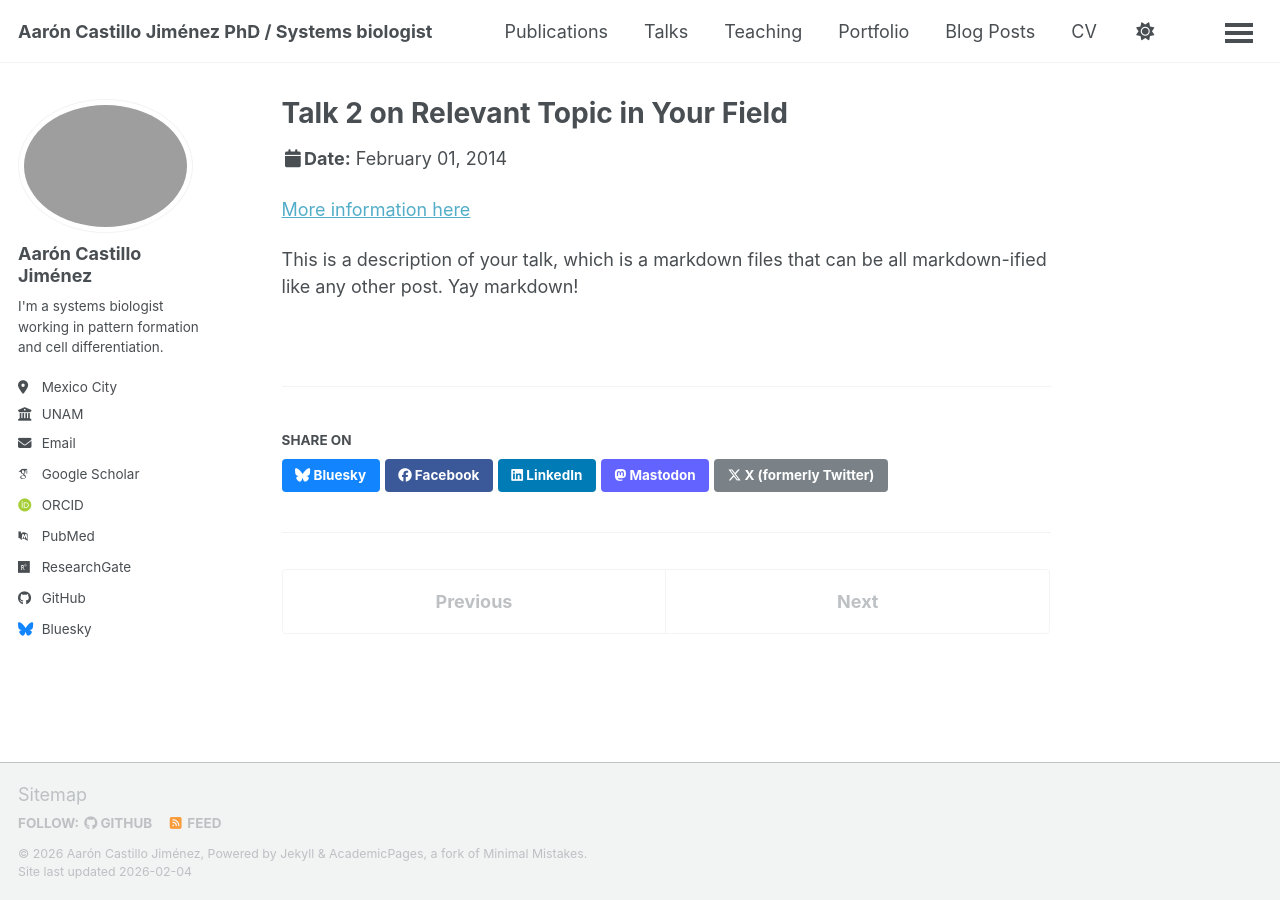
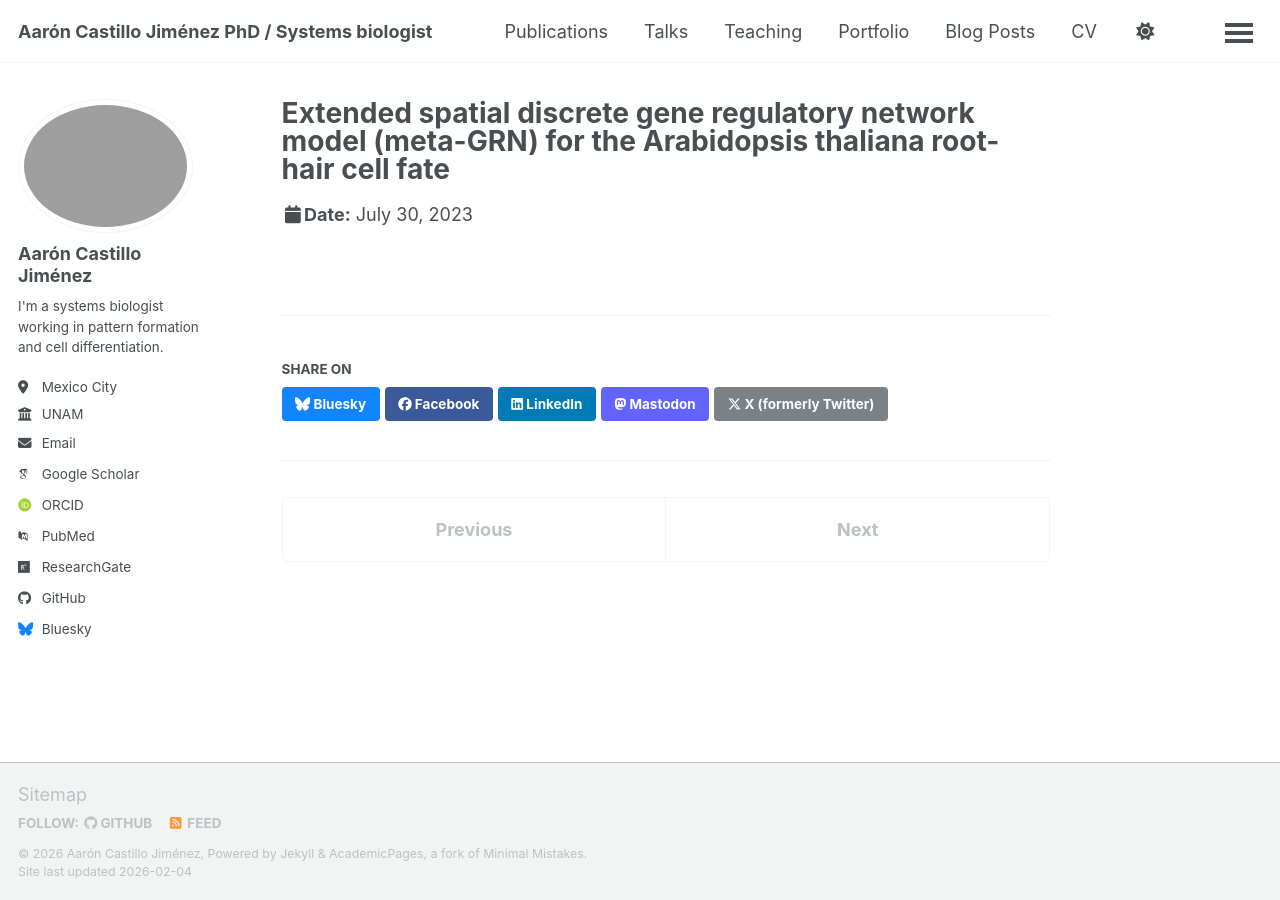
Before and after one commit to AaronCastilloJimenez/aaroncastillojimenez.github.io, a Jekyll site: the page built from _talks/2014-02-01-talk-2.md, in a window 1280 px wide. Built offline with Jekyll 4.4.1, drawn with Linux system fonts in a browser that asks for light colours; some web fonts are replaced; a script bundle is joined from its source files by our own code; library files that are not in the unit come from our copies.

Commit message:
2023-07-30-talk-2.md

```diff
--- a/_talks/2014-02-01-talk-2.md
+++ b/_talks/2014-02-01-talk-2.md
@@ -1,13 +1,10 @@
 ---
-title: "Talk 2 on Relevant Topic in Your Field"
+title: "Extended spatial discrete gene regulatory network model (meta-GRN) for the Arabidopsis thaliana
+root-hair cell fate"
 collection: talks
-type: "Talk"
+type: "Presentation"
 permalink: /talks/2014-02-01-talk-2
-venue: "London School of Testing"
-date: 2014-02-01
-location: "London, UK"
+venue: "European Molecular Biology Laboratory- Heildeberg"
+date: 2023-07-30
+location: "Heildeberg, Germany"
 ---
-
-[More information here](http://example2.com)
-
-This is a description of your talk, which is a markdown files that can be all markdown-ified like any other post. Yay markdown!
```
